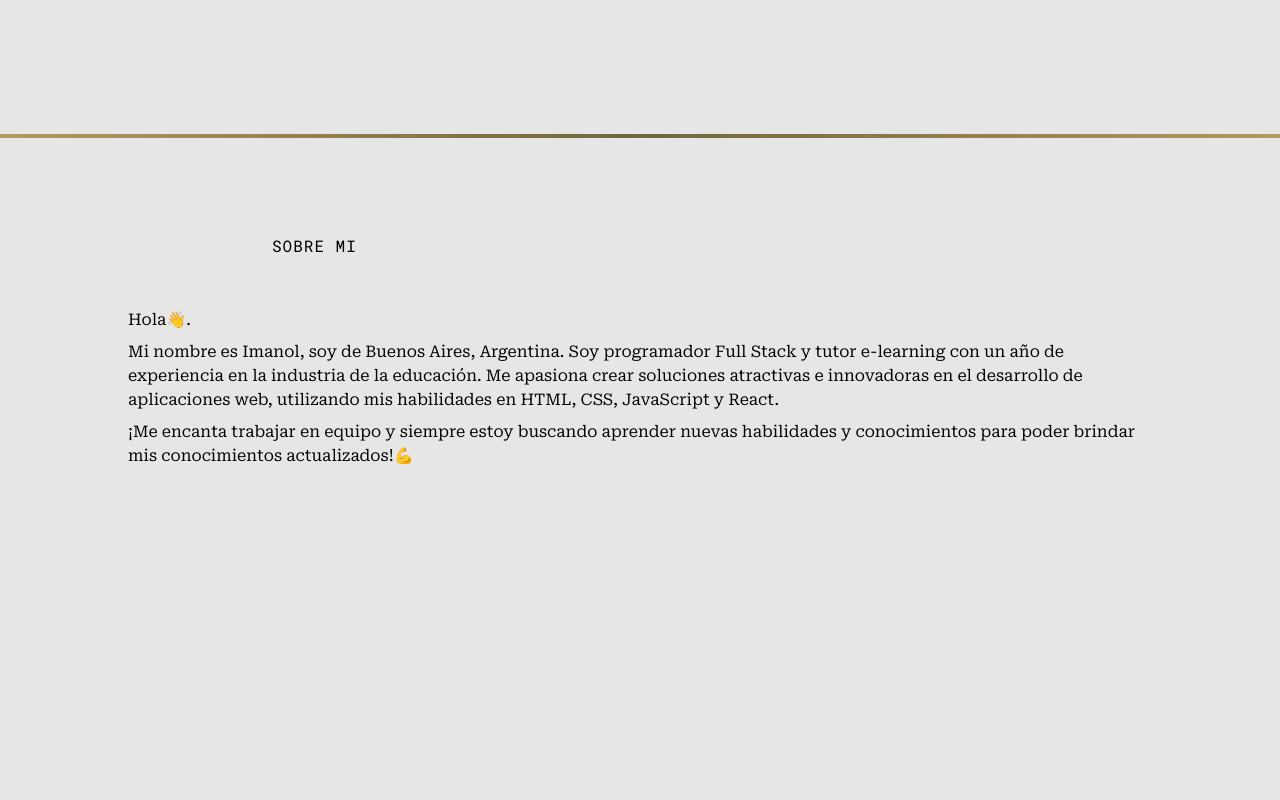
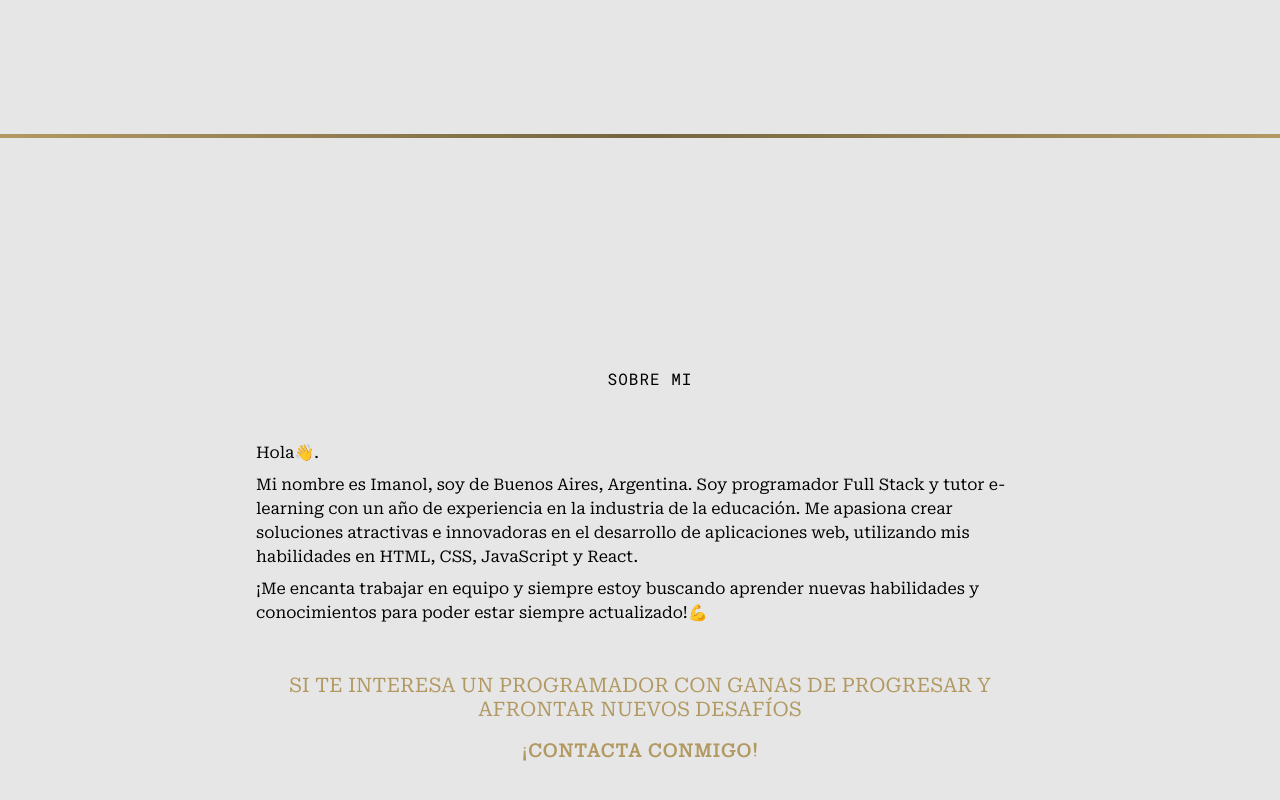
Before and after one commit to imadominguez/Portfolio, a React (Vite) app: page / in a window 1280 px wide. Shown: the part 658-1458 px from the top of the page. Built offline with nearby package versions, Linux system fonts and the light colour scheme.

Commit message:
about me finalizado

```diff
--- a/src/pages/AboutMe.jsx
+++ b/src/pages/AboutMe.jsx
@@ -3,29 +3,84 @@ import useMediaQuery from "../hooks/useMediaQuery";
 import { motion } from "framer-motion";
 function AboutMe() {
   const isAboveMediumScreens = useMediaQuery("min-width: 920px");
+
+  const variants = {
+    hidden: { opacity: 0 },
+    visible: { opacity: 1, transition: { duration: 1.5 } },
+  };
+  const variantH2 = {
+    hidden: { x: -50 },
+    visible: {
+      x: 10,
+      transition: { duration: 1.2, type: "spring" },
+    },
+  };
+  const variantSpanOne = {
+    hidden: { x: 50 },
+    visible: { x: 0, transition: { duration: 1, type: "spring" } },
+  };
+  const variantSpanTwo = {
+    hidden: { x: -50 },
+    visible: { x: 0, transition: { duration: 1, type: "spring" } },
+  };
   return (
-    <section id="Conoceme" className="mx-auto h-screen w-4/5  py-24">
-      <h2 className="font-robotoMono uppercase tracking-[1px] md:px-36 ">
+    <section
+      id="aboutme"
+      className=" mx-auto flex min-h-screen w-4/5 max-w-3xl flex-col items-center justify-center py-24 md:pt-48"
+    >
+      <motion.h2
+        variants={variantH2}
+        initial="hidden"
+        whileInView="visible"
+        className="font-robotoMono uppercase tracking-[1px]  "
+      >
         sobre mi
-      </h2>
-      <div className="mt-2 h-0.5 w-36 dark:bg-white md:mx-36"></div>
-      <div className="py-10">
+      </motion.h2>
+      <div className="mt-2 h-0.5 w-36 dark:bg-white "></div>
+      <motion.div
+        initial="hidden"
+        whileInView="visible"
+        variants={variants}
+        className="py-10"
+      >
         <p className="flex flex-col font-robotoSerif">
           Hola👋.
-          <span className="pt-2 leading-6">
+          <motion.span
+            variants={variantSpanOne}
+            initial="hidden"
+            whileInView="visible"
+            className="pt-2 leading-6"
+          >
             Mi nombre es Imanol, soy de Buenos Aires, Argentina. Soy programador
             Full Stack y tutor e-learning con un año de experiencia en la
             industria de la educación. Me apasiona crear soluciones atractivas e
             innovadoras en el desarrollo de aplicaciones web, utilizando mis
             habilidades en HTML, CSS, JavaScript y React.
-          </span>
-          <span className="pt-2 leading-6">
+          </motion.span>
+          <motion.span
+            variants={variantSpanTwo}
+            initial="hidden"
+            whileInView="visible"
+            className="pt-2 leading-6"
+          >
             ¡Me encanta trabajar en equipo y siempre estoy buscando aprender
-            nuevas habilidades y conocimientos para poder brindar mis
-            conocimientos actualizados!💪
+            nuevas habilidades y conocimientos para poder estar siempre
+            actualizado!💪
+          </motion.span>
+          <motion.span
+            variants={variantSpanOne}
+            initial="hidden"
+            whileInView="visible"
+            className="mt-10 flex flex-col pt-2 text-center text-xl uppercase leading-6 text-darkSecondary"
+          >
+            Si te interesa un programador con ganas de progresar y afrontar
+            nuevos desafíos
+          </motion.span>
+          <span className="mt-4 text-center text-lg font-bold uppercase tracking-[1px] text-darkSecondary">
+            ¡Contacta conmigo!
           </span>
         </p>
-      </div>
+      </motion.div>
     </section>
   );
 }
```
